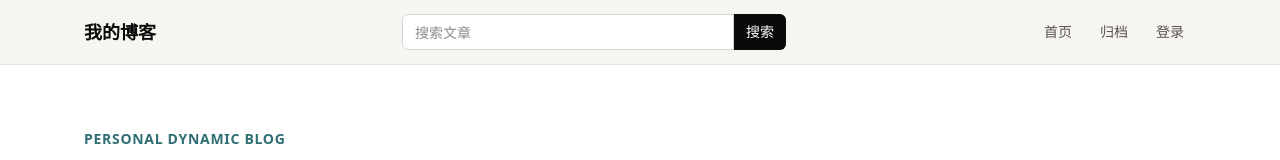
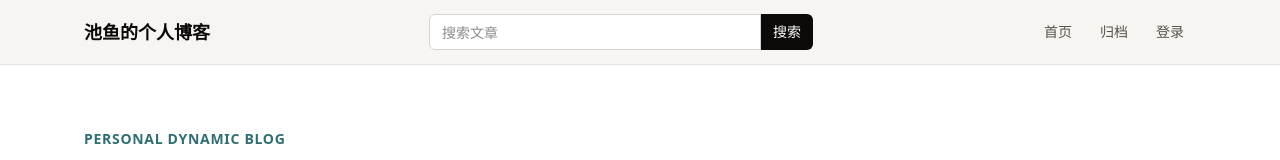
Before and after one commit to wjdk/MyBlog, a Next.js app: page / in a window 1280 px wide. Shown: the top 160 px of the page. Built offline with nearby package versions, Linux system fonts and the light colour scheme; no server answers; the database is empty.

Commit message:
将博客标题改为「池鱼的个人博客」，更新描述

```diff
--- a/src/app/layout.tsx
+++ b/src/app/layout.tsx
@@ -2,8 +2,8 @@ import type { Metadata } from "next";
 import "./globals.css";
 
 export const metadata: Metadata = {
-  title: "我的博客",
-  description: "一个自己掌控内容与数据的动态博客",
+  title: "池鱼的个人博客",
+  description: "记录想法、项目和长期积累的个人博客",
 };
 
 export default function RootLayout({
--- a/src/components/site-header.tsx
+++ b/src/components/site-header.tsx
@@ -9,7 +9,7 @@ export async function SiteHeader() {
     <header className="border-b border-stone-200 bg-[#f7f6f2]/90 backdrop-blur">
       <div className="mx-auto flex min-h-16 max-w-6xl flex-wrap items-center justify-between gap-3 px-5 py-3">
         <Link href="/" className="text-lg font-semibold text-stone-950">
-          我的博客
+          池鱼的个人博客
         </Link>
         <form action="/search" className="order-3 flex w-full max-w-sm md:order-2">
           <input
```
